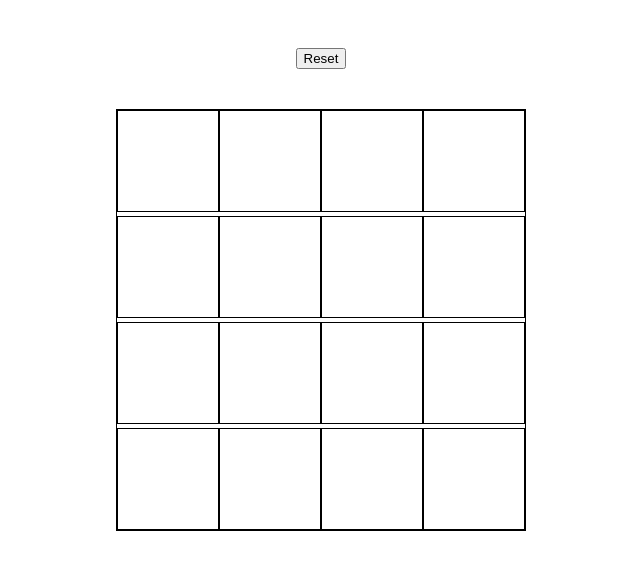
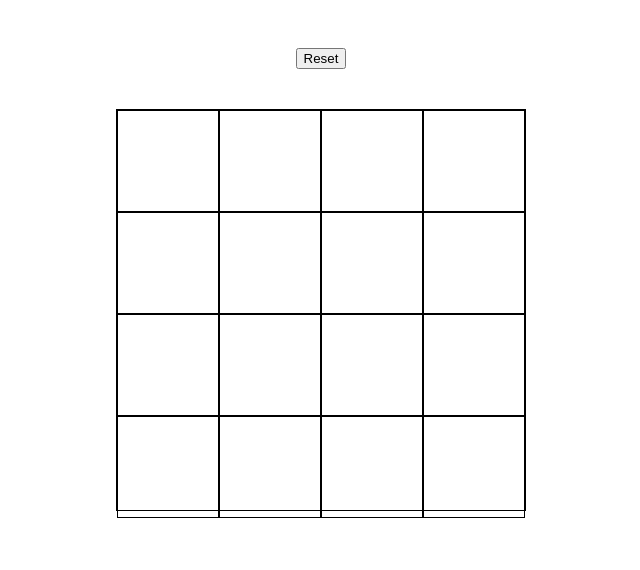
Before and after one commit to haycon/etch-a-sketch, a plain HTML site: page index.html in a window 1280 px wide. Shown: the whole page, without its empty margins (319-959 px from the left). Drawn offline with Linux system fonts and the light colour scheme.

Commit message:
Fixed the gap between rows

```diff
--- a/style.css
+++ b/style.css
@@ -5,7 +5,7 @@ body {
 
 #main {
     border: 1px solid black;
-    height: 420px;
+    height: 400px;
     width: 408px;
     margin: 0 auto;
 }
@@ -14,7 +14,7 @@ body {
     border: 1px solid black;
     height: 100px;
     width: 100px;
-    display: inline-block;
+    float: left
 }
 
 #reset {
```
